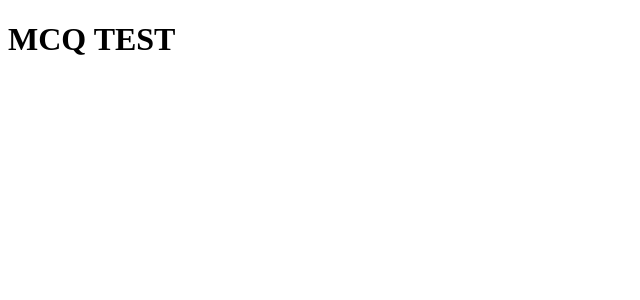
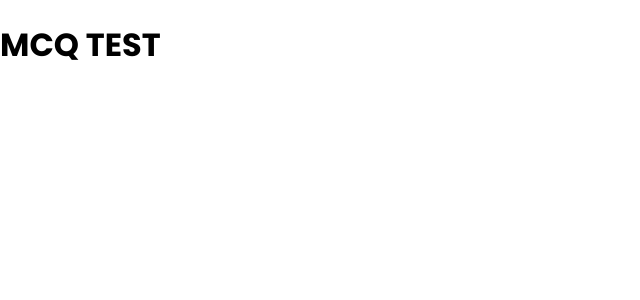
Before and after one commit to kevit-dharmik-radadiya/react-mcq-test-app, a React (Vite) app in the folder client/: page / in a window 1280 px wide. Shown: the top 300 px of the page, without its empty margins (0-640 px from the left). Built offline with nearby package versions, Linux system fonts and the light colour scheme.

Commit message:
Configured the project styles

```diff
--- a/client/index.html
+++ b/client/index.html
@@ -4,7 +4,13 @@
 <head>
   <meta charset="UTF-8" />
   <link rel="icon" href="/favicon.ico" />
-  <meta name="viewport" content="width=device-width, initial-scale=1.0" />
+  <link rel="preconnect" href="https://fonts.googleapis.com">
+  <link rel="preconnect" href="https://fonts.gstatic.com" crossorigin>
+  <link
+    href="https://fonts.googleapis.com/css2?family=Open+Sans:wght@300&family=Poppins:wght@400;500;600;700&family=Roboto:wght@100&display=swap"
+    rel="stylesheet">
+  <meta name="viewport" content="width=device-width, initial-scale=1.0, maximum-scale=1.0,user-scalable=0" />
+  <meta name="description" content="Web site created using vite" />
   <title>MCQ TEST</title>
 </head>
 
--- /dev/null
+++ b/client/src/assets/styles/_colorPalette.scss
@@ -0,0 +1,10 @@
+$primary-color: #00a783;
+$primary-hover-color: #009978;
+$secondary-color: #f89e16;
+$secondary-hover-color: #cc7f0c;
+$grey-color: #979797;
+$dark-grey-color: #666666;
+$placeholder-color: #6d6b6b;
+$danger-color: #dc3545;
+$white-color: #FFFFFF;
+$black-color: #000000;
--- /dev/null
+++ b/client/src/assets/styles/_typography.scss
@@ -0,0 +1,8 @@
+$xx-large: 2.25rem; //36px
+$x-large: 1.875rem; //30px
+$large: 1.75rem; //28px
+$title: 1.5rem; //24px
+$body: 1.125rem; //18px
+$medium: 1rem; //16px
+$small: 0.875rem; //14px
+$placeholder: 0.875rem; //14px
--- a/client/src/index.scss
+++ b/client/src/index.scss
@@ -0,0 +1,70 @@
+@import "./assets/styles/colorPalette";
+@import "./assets/styles/typography";
+
+html,
+body,
+#root {
+  height: 100%;
+  min-height: 100%;
+}
+
+body {
+  margin: 0;
+  font-family: Poppins;
+  -webkit-font-smoothing: antialiased;
+  -moz-osx-font-smoothing: grayscale;
+
+  * {
+    box-sizing: border-box;
+  }
+
+  *::placeholder {
+    font-size: $placeholder;
+    color: $placeholder-color;
+  }
+}
+
+code {
+  font-family: Poppins;
+}
+
+
+/* scrollbar starts here */
+
+* {
+  scrollbar-color: $primary-color white;
+  scrollbar-width: thin;
+}
+
+/* width */
+::-webkit-scrollbar {
+  height: 4px;
+  width: 4px;
+}
+
+/* Track */
+::-webkit-scrollbar-track {
+  background: transparent;
+  border-radius: 10px;
+}
+
+/* Handle */
+::-webkit-scrollbar-thumb {
+  background: $grey-color;
+  border-radius: 7px;
+}
+
+/* Handle on hover */
+::-webkit-scrollbar-thumb:hover {
+  background: $dark-grey-color;
+}
+
+/* scrollbar ends here */
+
+
+@media screen and (max-width: 820px) {
+  /* Handle */
+  ::-webkit-scrollbar-thumb {
+    border-radius: 4px;
+  }
+}
```
Also changed, not shown: client/src/assets/styles/_utility.scss (added, +66 -0 lines), client/src/assets/styles/_commonStyle.scss (added).
